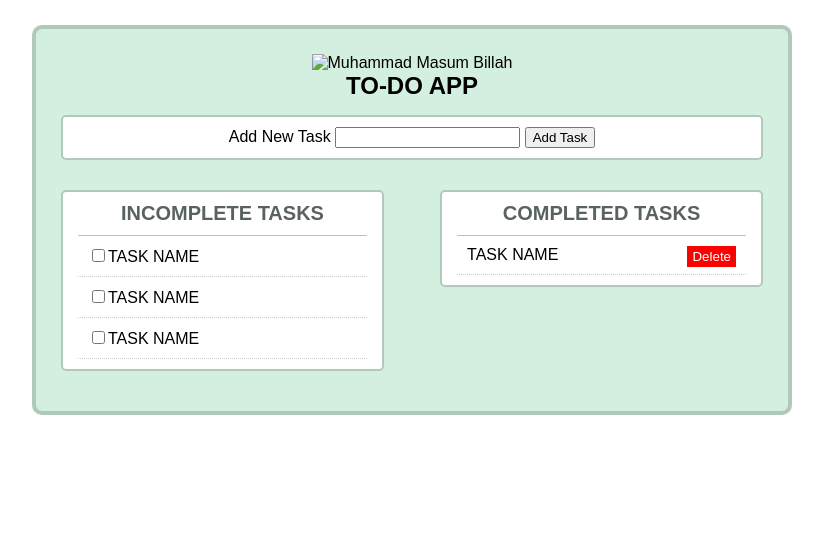
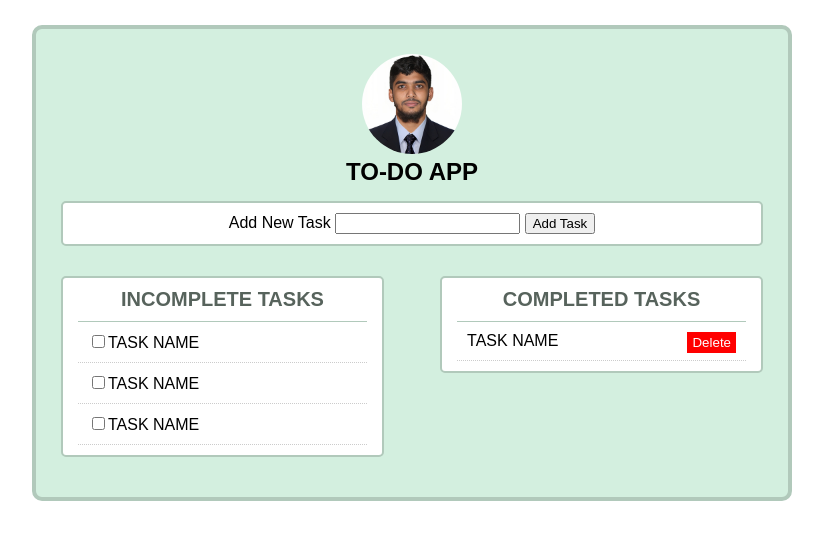
Before and after one commit to muhammad-2002/TODO-APP, a plain HTML site: page index.html in a window 1280 px wide. Shown: the whole page, without its empty margins (228-1051 px from the left). Drawn offline with Linux system fonts and the light colour scheme.

Commit message:
some change

```diff
--- a/index.html
+++ b/index.html
@@ -11,7 +11,7 @@
   <body>
     <section class="container">
       <div class="logo">
-        <img src="images/img.jpg" alt="Muhammad Masum Billah" />
+        <img src="images/My Picture.jpg" alt="Muhammad Masum Billah" />
       </div>
       <h1 id="header" class="header">To-Do App</h1>
 
@@ -46,6 +46,6 @@
       <!--/complete-list-->
     </section>
     <!--/container-->
-    <script src="myscript.js"></script>
+    <script src="revission.js"></script>
   </body>
 </html>
--- a/style.css
+++ b/style.css
@@ -9,7 +9,6 @@
 * {
   box-sizing: border-box;
 }
-
 
 .container {
   background: #d3efdf;
@@ -44,6 +43,7 @@ h2 {
 
 .logo img {
   width: 100px;
+  border-radius: 50%;
 }
 
 .new-task-container {
```
Also changed, not shown: images/My Picture.jpg (added).
